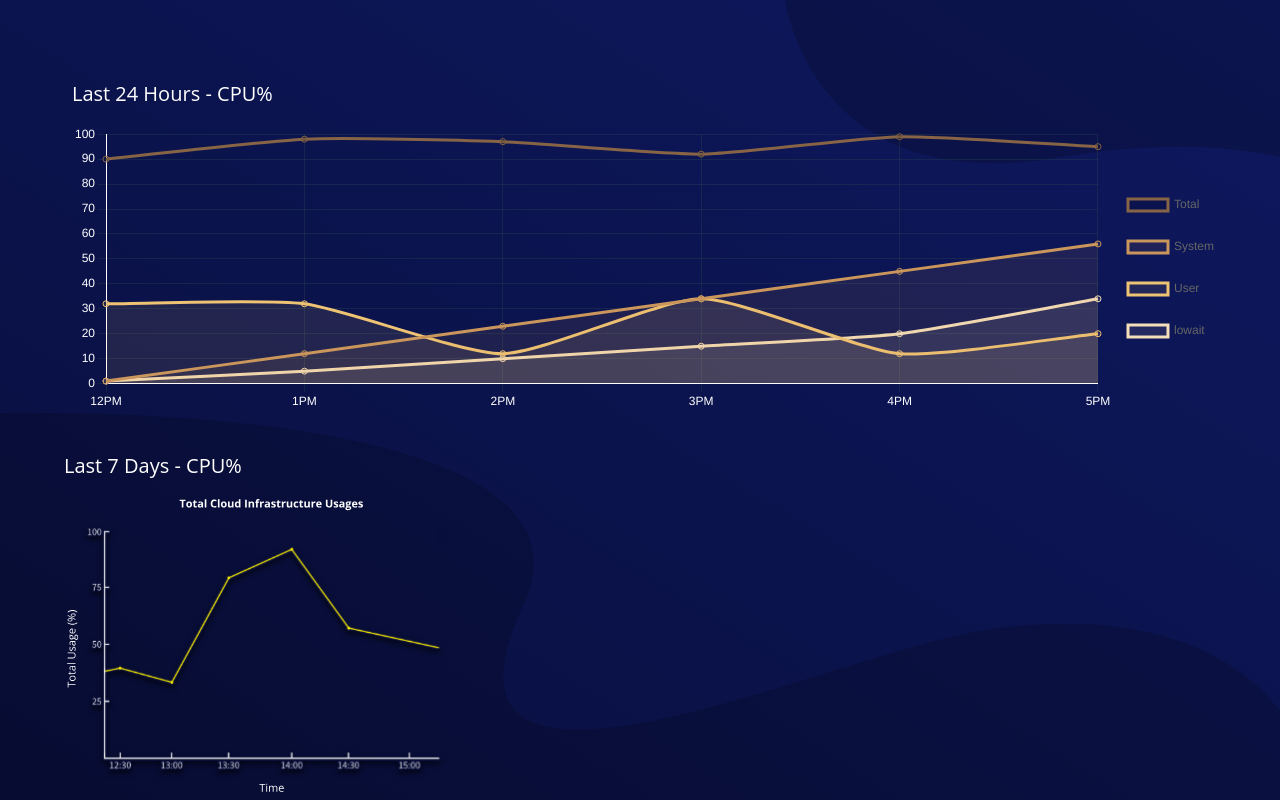
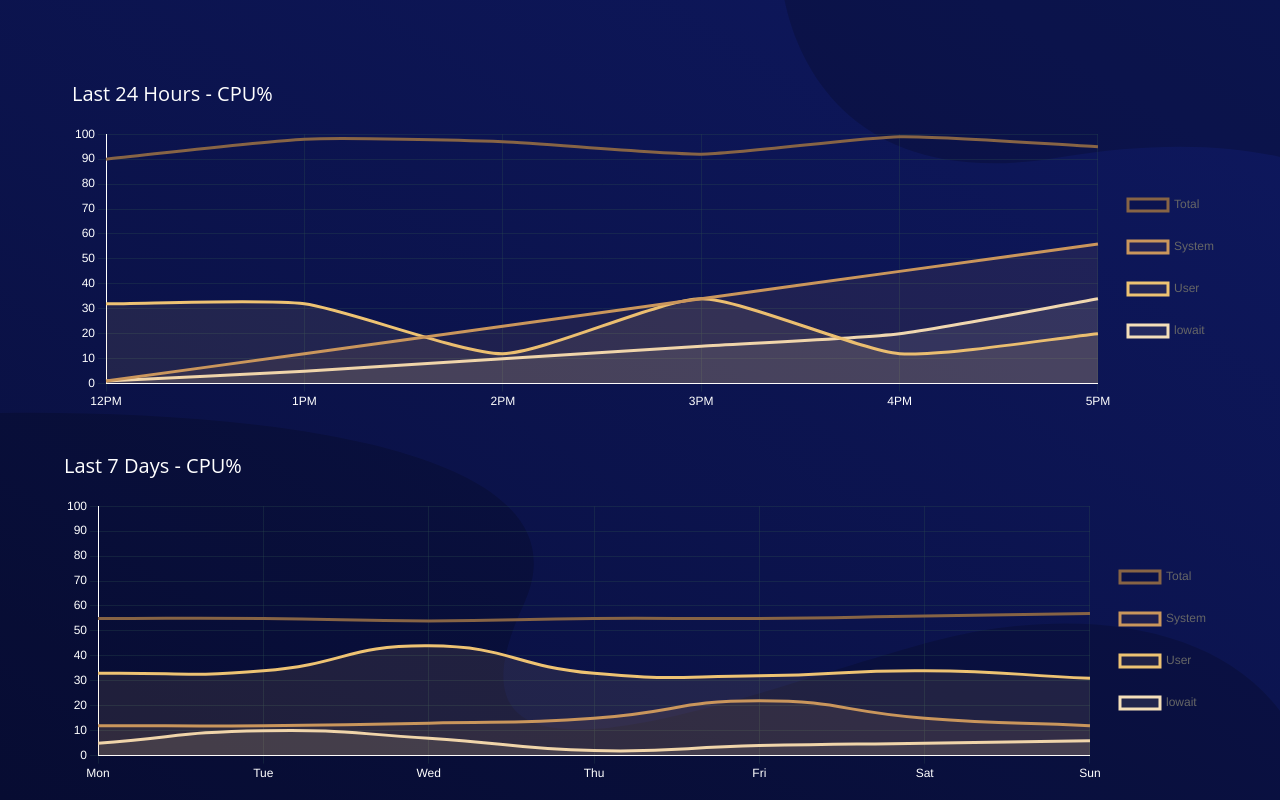
Before and after one commit to The-Varieties/ciso-front-end, a React (Create React App) app: page /data-vis-page in a window 1280 px wide. Built offline with nearby package versions, Linux system fonts and the light colour scheme.

Commit message:
Added more visualizations

```diff
--- a/src/pages/dataVisPage/index.jsx
+++ b/src/pages/dataVisPage/index.jsx
@@ -189,45 +189,61 @@ function DataVisPage() {
             },
             {
                 'time': 'Last 7 Days',
-                'labels': ["Mon", "Tue", "Wed", "Thu", "Fri", "Sat"],
+                'labels': ["Mon", "Tue", "Wed", "Thu", "Fri", "Sat", "Sun"],
                 'data': [
                     {
                         "sub": "Total",
-                        "value": [12, 34, 54, 12, 99, 34]
+                        "value": [55, 55, 54, 55, 55, 56, 57]
                     },
                     {
                         "sub": "System",
-                        "value": [12, 34, 54, 12, 99, 34]
+                        "value": [12, 12, 13, 15, 22, 15, 12]
                     },
                     {
                         "sub": "User",
-                        "value": [12, 34, 54, 12, 99, 34]
+                        "value": [33, 34, 44, 33, 32, 34, 31]
                     },
                     {
                         "sub": "lowait",
-                        "value": [12, 34, 54, 12, 99, 34]
+                        "value": [5, 10, 7, 2, 4, 5, 6, 2]
                     }
                 ]
             },
             {
                 'time': 'Last 30 Days',
-                'labels': ["21-04", "22-04", "23-04", "24-04", "25-04", "26-04"],
+                'labels': [
+                    "01-04", "02-04", "03-04", "04-04", "05-04", "06-04", "07-04", "08-04", "09-04", "10-04",
+                    "11-04", "12-04", "13-04", "14-04", "15-04", "16-04", "17-04", "18-04", "19-04", "20-04",
+                    "21-04", "22-04", "23-04", "24-04", "25-04", "26-04", "27-04", "28-04", "29-04", "30-04",
+                ],
                 'data': [
                     {
                         "sub": "Total",
-                        "value": [12, 34, 54, 12, 99, 34]
+                        "value": [
+                            20, 21, 22, 21, 22, 22, 23, 21, 22, 22, 22, 22, 22, 22, 21,
+                            21, 22, 21, 22, 20, 21, 22, 21, 22, 23, 23, 21, 20, 22, 24,
+                        ]
                     },
                     {
                         "sub": "System",
-                        "value": [12, 34, 54, 12, 99, 34]
+                        "value": [
+                            3, 4, 5, 4, 3, 2, 2, 3, 4, 5, 4, 3, 2, 2, 1,
+                            6, 5, 4, 2, 1, 1, 2, 1, 2, 3, 3, 1, 3, 2, 4,
+                        ]
                     },
                     {
                         "sub": "User",
-                        "value": [12, 34, 54, 12, 99, 34]
+                        "value": [
+                            6, 4, 5, 4, 6, 7, 7, 6, 4, 5, 4, 6, 2, 4, 1,
+                            6, 5, 4, 8, 9, 9, 9, 6, 5, 4, 3, 2, 3, 2, 4,
+                        ]
                     },
                     {
                         "sub": "lowait",
-                        "value": [12, 34, 54, 12, 99, 34]
+                        "value": [
+                            5, 15, 5, 15, 5, 15, 5, 15, 5, 15, 5, 15, 5, 15, 15,
+                            15, 5, 15, 15, 5, 5, 15, 15, 15, 15, 5, 5, 15, 5, 5,
+                        ]
                     }
                 ]
             },
@@ -243,7 +259,8 @@ function DataVisPage() {
                         label: data_be['values'][0]['data'][0]['sub'],
                         data: data_be['values'][0]['data'][0]['value'],
                         borderColor: "rgb(135, 100, 69)",
-                        tension: 0.2
+                        tension: 0.2,
+                        pointRadius: 0
                     },
                     {
                         label: data_be['values'][0]['data'][1]['sub'],
@@ -251,7 +268,8 @@ function DataVisPage() {
                         fill: true,
                         backgroundColor: 'rgba(202, 150, 92, 0.1)',
                         borderColor: "rgb(202, 150, 92)",
-                        tension: 0.2
+                        tension: 0.2,
+                        pointRadius: 0
                     },
                     {
                         label: data_be['values'][0]['data'][2]['sub'],
@@ -259,7 +277,8 @@ function DataVisPage() {
                         fill: true,
                         backgroundColor: 'rgba(238, 195, 115, 0.1)',
                         borderColor: "rgb(238, 195, 115)",
-                        tension: 0.2
+                        tension: 0.2,
+                        pointRadius: 0
                     },
                     {
                         label: data_be['values'][0]['data'][3]['sub'],
@@ -267,7 +286,8 @@ function DataVisPage() {
                         fill: true,
                         backgroundColor: 'rgba(244, 223, 186, 0.1)',
                         borderColor: "rgb(244, 223, 186)",
-                        tension: 0.2
+                        tension: 0.2,
+                        pointRadius: 0
                     }
                 ]
             }}
@@ -291,6 +311,164 @@ function DataVisPage() {
                         ticks: {
                             color: 'white'
                         },
+                        min: 0,
+                        max: 100
+                    },
+                    x: {
+                        grid: {
+                            color: 'rgba(47,79,79,0.3)',
+                            borderColor: 'white'
+                        },
+                        ticks: {
+                            color: 'white',
+                        }
+                    }
+                }
+            }}
+        />
+    )
+
+    const vis_7d = (
+        <Line
+            data = {{
+                labels: data_be['values'][1]['labels'],
+                datasets: [
+                    {
+                        label: data_be['values'][1]['data'][0]['sub'],
+                        data: data_be['values'][1]['data'][0]['value'],
+                        borderColor: "rgb(135, 100, 69)",
+                        tension: 0.5,
+                        pointRadius: 0
+                    },
+                    {
+                        label: data_be['values'][1]['data'][1]['sub'],
+                        data: data_be['values'][1]['data'][1]['value'],
+                        fill: true,
+                        backgroundColor: 'rgba(202, 150, 92, 0.1)',
+                        borderColor: "rgb(202, 150, 92)",
+                        tension: 0.5,
+                        pointRadius: 0
+                    },
+                    {
+                        label: data_be['values'][1]['data'][2]['sub'],
+                        data: data_be['values'][1]['data'][2]['value'],
+                        fill: true,
+                        backgroundColor: 'rgba(238, 195, 115, 0.1)',
+                        borderColor: "rgb(238, 195, 115)",
+                        tension: 0.5,
+                        pointRadius: 0
+                    },
+                    {
+                        label: data_be['values'][1]['data'][3]['sub'],
+                        data: data_be['values'][1]['data'][3]['value'],
+                        fill: true,
+                        backgroundColor: 'rgba(244, 223, 186, 0.1)',
+                        borderColor: "rgb(244, 223, 186)",
+                        tension: 0.5,
+                        pointRadius: 0
+                    }
+                ]
+            }}
+            options= {{
+                responsive: true,
+                maintainAspectRatio: false,
+                plugins: {
+                    legend: {
+                        position: 'right',
+                        labels: {
+                            padding: 30
+                        }
+                    }
+                },
+                scales: {
+                    y: {
+                        grid: {
+                            color: 'rgba(47,79,79,0.3)',
+                            borderColor: 'white'
+                        },
+                        ticks: {
+                            color: 'white',
+                        },
+                        min: 0,
+                        max: 100
+                    },
+                    x: {
+                        grid: {
+                            color: 'rgba(47,79,79,0.3)',
+                            borderColor: 'white'
+                        },
+                        ticks: {
+                            color: 'white',
+                        }
+                    }
+                }
+            }}
+        />
+    )
+
+    const vis_30d = (
+        <Line
+            data = {{
+                labels: data_be['values'][2]['labels'],
+                datasets: [
+                    {
+                        label: data_be['values'][2]['data'][0]['sub'],
+                        data: data_be['values'][2]['data'][0]['value'],
+                        borderColor: "rgb(135, 100, 69)",
+                        tension: 0.5,
+                        pointRadius: 0
+                    },
+                    {
+                        label: data_be['values'][2]['data'][1]['sub'],
+                        data: data_be['values'][2]['data'][1]['value'],
+                        fill: true,
+                        backgroundColor: 'rgba(202, 150, 92, 0.1)',
+                        borderColor: "rgb(202, 150, 92)",
+                        tension: 0.5,
+                        pointRadius: 0
+                    },
+                    {
+                        label: data_be['values'][2]['data'][2]['sub'],
+                        data: data_be['values'][2]['data'][2]['value'],
+                        fill: true,
+                        backgroundColor: 'rgba(238, 195, 115, 0.1)',
+                        borderColor: "rgb(238, 195, 115)",
+                        tension: 0.5,
+                        pointRadius: 0
+                    },
+                    {
+                        label: data_be['values'][2]['data'][3]['sub'],
+                        data: data_be['values'][2]['data'][3]['value'],
+                        fill: true,
+                        backgroundColor: 'rgba(244, 223, 186, 0.1)',
+                        borderColor: "rgb(244, 223, 186)",
+                        tension: 0.5,
+                        pointRadius: 0
+                    }
+                ]
+            }}
+            options= {{
+                responsive: true,
+                maintainAspectRatio: false,
+                plugins: {
+                    legend: {
+                        position: 'right',
+                        labels: {
+                            padding: 30
+                        }
+                    }
+                },
+                scales: {
+                    y: {
+                        grid: {
+                            color: 'rgba(47,79,79,0.3)',
+                            borderColor: 'white'
+                        },
+                        ticks: {
+                            color: 'white',
+                        },
+                        min: 0,
+                        max: 100
                     },
                     x: {
                         grid: {
@@ -316,14 +494,14 @@ function DataVisPage() {
                     <div className="h-72">{vis_24}</div>
                 </div>
 
-                <div className="w-4/12 mt-10">
+                <div className="w-full mt-10">
                     <h2 className="text-white text-xl font-medium mb-4">Last 7 Days - {checked}%</h2>
-                    <img src={line_graph} alt="Dummy Line Graph"/>
+                    <div className="h-72">{vis_7d}</div>
                 </div>
 
-                <div className="w-4/12 mt-10">
+                <div className="w-full mt-10">
                     <h2 className="text-white text-xl font-medium mb-4">Last 30 Days - {checked}%</h2>
-                    <img src={line_graph} alt="Dummy Line Graph"/>
+                    <div className="h-72">{vis_30d}</div>
                 </div>
             </div>
 
```
